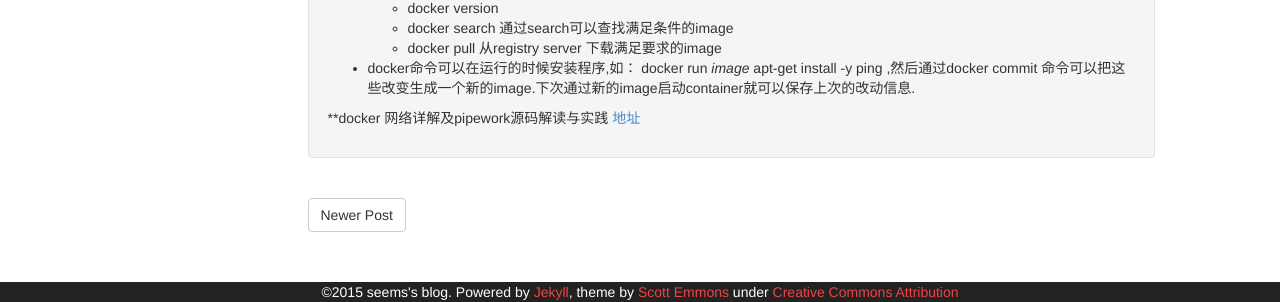
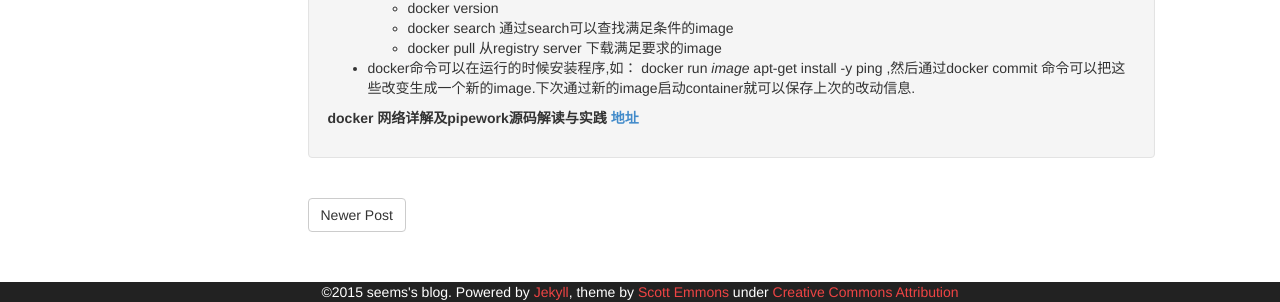
Before and after one commit to Gandalf-Pl/seems, a Jekyll site: the page built from _posts/2015-01-08-docker.md, in a window 1280 px wide and 1129 px high. Shown: the part 817-1119 px from the top of the window. Built offline with Jekyll 4.4.1, drawn with Linux system fonts in a browser that asks for light colours; Markdown is read by kramdown in place of the engine named in the settings.

```diff
--- a/_posts/2015-01-08-docker.md
+++ b/_posts/2015-01-08-docker.md
@@ -47,4 +47,4 @@ title: Docker实践教程
   docker run *image* apt-get install -y ping ,然后通过docker commit 命令可以把这些改变生成一个新的image.下次通过新的image启动container就可以保存上次的改动信息.
 
 
-**docker 网络详解及pipework源码解读与实践  [地址](http://www.infoq.com/cn/articles/docker-network-and-pipework-open-source-explanation-practice)
+**docker 网络详解及pipework源码解读与实践  [地址](http://www.infoq.com/cn/articles/docker-network-and-pipework-open-source-explanation-practice)**
```
